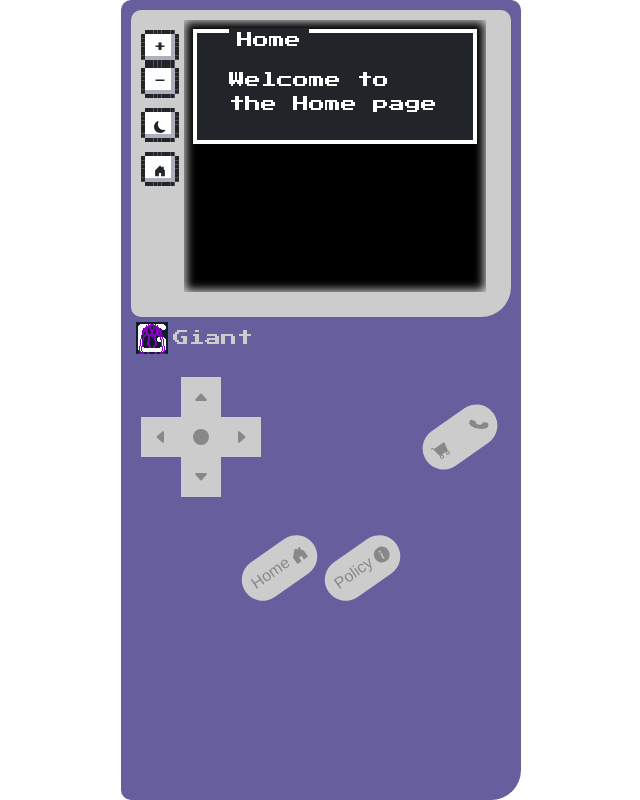
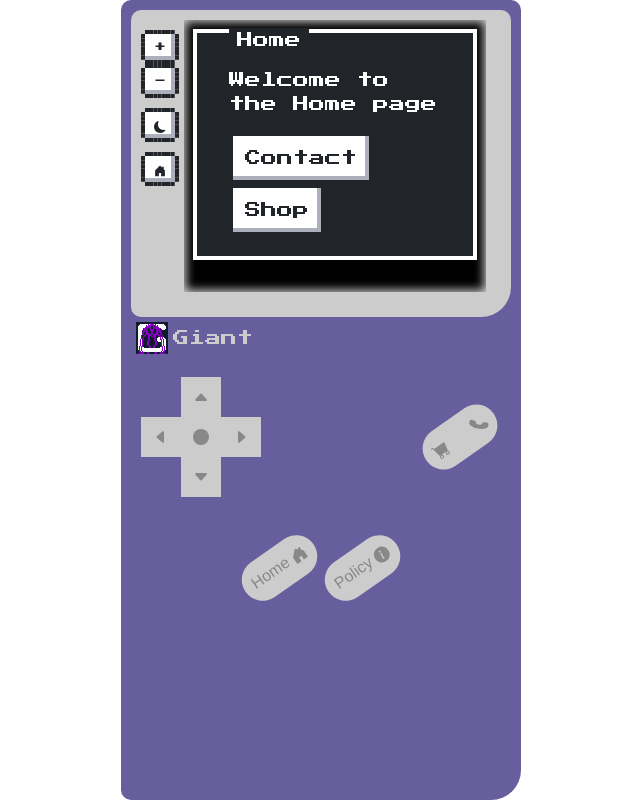
Before and after one commit to ryangudsell/NCNES-Giant, a React (Vite) app: page /#/ in a window 1280 px wide. Shown: the whole page, without its empty margins (319-959 px from the left). Built offline with nearby package versions, Linux system fonts and the light colour scheme.

Commit message:
Home Page

```diff
--- a/src/pages/Home.jsx
+++ b/src/pages/Home.jsx
@@ -5,6 +5,9 @@ const Home = () => {
     <div className='nes-container with-title is-dark'>
       <p className='title'>Home</p>
       <p>Welcome to the Home page</p>
+      <button className='nes-btn'>Contact</button>
+      <button className='nes-btn'>Shop</button>
+      {/* Get and map 3 products here, like a featured products section */}
     </div>
   )
 }
```
